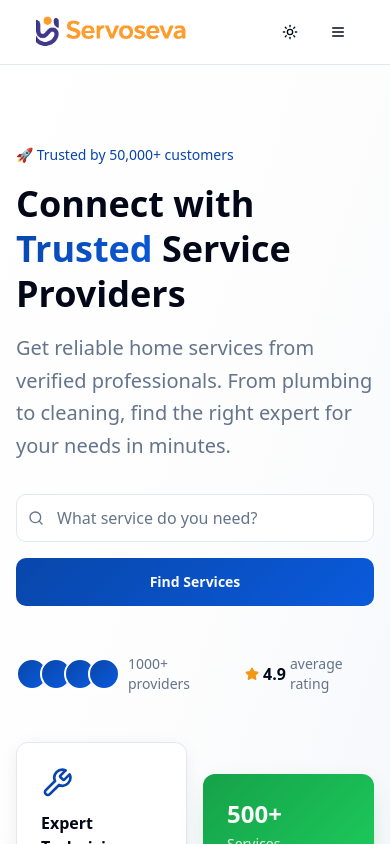
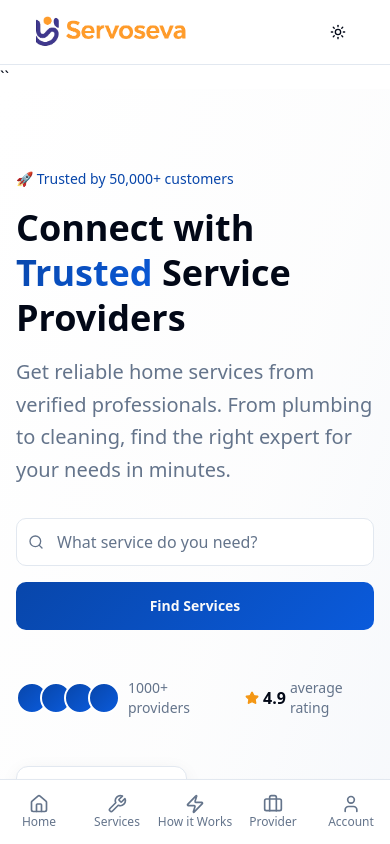
Before and after one commit to Servo-Seva/ServoSevaV1.0, a React (Vite) app in the folder frontend/: page / in a window 390 px wide. Shown: the top 844 px of the page. Built offline with nearby package versions, Linux system fonts and the light colour scheme.

Commit message:
Switched the nav bar (Header) from the top to the bottom for mobile view & changed the route for home.

```diff
--- a/frontend/src/components/Header.tsx
+++ b/frontend/src/components/Header.tsx
@@ -1,21 +1,23 @@
-import { useState } from "react";
 import { Button } from "@/components/ui/button";
-import { Menu, X } from "lucide-react";
 import { ThemeToggle } from "@/components/ThemeToggle";
 import AuthDialog from "@/components/auth/AuthDialog";
+import { Home, Wrench, Zap, Briefcase, User } from "lucide-react";
+import { useNavigate } from "react-router-dom";
+
 
 const Header = () => {
-  const [mobileMenuOpen, setMobileMenuOpen] = useState(false);
-
   const handleNavClick = (id: string) => {
+    if (typeof window === "undefined") return;
     const el = document.querySelector(id);
-    if (el) {
-      el.scrollIntoView({ behavior: "smooth" });
-      setMobileMenuOpen(false);
-    }
+    if (el) el.scrollIntoView({ behavior: "smooth" });
+    else window.scrollTo({ top: 0, behavior: "smooth" }); // fallback for Home
   };
 
+  const navigate = useNavigate();
+
   return (
+    <>
+      {/* Top Header (desktop & theme toggle) */}
       <header className="sticky top-0 z-50 bg-background border-b backdrop-blur">
         <div className="container flex items-center justify-between h-16">
           {/* Logo */}
@@ -57,83 +59,64 @@ const Header = () => {
             </AuthDialog>
           </div>
 
-        {/* Mobile actions */}
+          {/* Mobile actions (top right) */}
           <div className="md:hidden flex items-center gap-2">
             <ThemeToggle />
-          <Button
-            variant="ghost"
-            size="icon"
-            onClick={() => setMobileMenuOpen(!mobileMenuOpen)}
-          >
-            {mobileMenuOpen ? (
-              <X className="h-7 w-7 text-foreground" />
-            ) : (
-              <Menu className="h-7 w-7 text-foreground" />
-            )}
-          </Button>
           </div>
         </div>
+      </header>
 
-      {/* Mobile Menu */}
-      {mobileMenuOpen && (
-        <div className="absolute top-16 left-0 w-full bg-background shadow-md border-t animate-in slide-in-from-top duration-200 z-40">
-          <nav className="flex flex-col gap-6 p-6 text-lg font-medium">
+      {/* Bottom Nav (mobile only) */}
+      <nav
+        className="fixed bottom-0 left-0 right-0 z-[60] bg-background border-t shadow-md md:hidden"
+        aria-label="Mobile navigation"
+      >
+        <div className="grid grid-cols-5 h-16">
+          {/* Home */}
+          <button
+            onClick={() => navigate("/")}
+            className="flex flex-col items-center justify-center text-xs text-muted-foreground hover:text-primary"
+          >
+            <Home className="h-5 w-5" />
+            <span>Home</span>
+          </button>
+
+          {/* Services */}
           <button
             onClick={() => handleNavClick("#services")}
-              className="text-left hover:text-primary"
+            className="flex flex-col items-center justify-center text-xs text-muted-foreground hover:text-primary"
           >
-              Services
+            <Wrench className="h-5 w-5" />
+            <span>Services</span>
           </button>
+
+          {/* How it Works */}
           <button
             onClick={() => handleNavClick("#how-it-works")}
-              className="text-left hover:text-primary"
+            className="flex flex-col items-center justify-center text-xs text-muted-foreground hover:text-primary"
           >
-              How it Works
+            <Zap className="h-5 w-5" />
+            <span>How it Works</span>
           </button>
-            <AuthDialog
-              defaultTab="signup"
-              onOpenChange={(open) => {
-                if (!open) setMobileMenuOpen(false);
-              }}
-            >
-              <Button
-                variant="ghost"
-                className="text-left w-full rounded-sm bg-gray-100 text-gray-950"
-              >
-                Become a Provider
-              </Button>
-            </AuthDialog>
-          </nav>
 
-          <div className="flex flex-col gap-3 px-6 pb-6">
-            <AuthDialog
-              defaultTab="signin"
-              onOpenChange={(open) => {
-                if (!open) setMobileMenuOpen(false);
-              }}
-            >
-              <Button
-                className="w-full rounded-sm bg-gray-100 text-gray-950"
-                variant="ghost"
-              >
-                Sign In
-              </Button>
+          {/* Provider */}
+          <AuthDialog defaultTab="signup">
+            <button className="flex flex-col items-center justify-center text-xs text-muted-foreground hover:text-primary">
+              <Briefcase className="h-5 w-5" />
+              <span>Provider</span>
+            </button>
           </AuthDialog>
 
-            <AuthDialog
-              defaultTab="signup"
-              onOpenChange={(open) => {
-                if (!open) setMobileMenuOpen(false);
-              }}
-            >
-              <Button className="w-full bg-primary text-white hover:bg-primary/90">
-                Get Started
-              </Button>
+          {/* Account */}
+          <AuthDialog defaultTab="signin">
+            <button className="flex flex-col items-center justify-center text-xs text-muted-foreground hover:text-primary">
+              <User className="h-5 w-5" />
+              <span>Account</span>
+            </button>
           </AuthDialog>
         </div>
-        </div>
-      )}
-    </header>
+      </nav>
+    </>
   );
 };
 
--- a/frontend/src/pages/Index.tsx
+++ b/frontend/src/pages/Index.tsx
@@ -9,12 +9,15 @@ const Index = () => {
   return (
     <div className="min-h-screen bg-background">
       <Header />
-      <Hero />
-      <ServiceCategories />
-      <HowItWorks />
-      <Testimonials />
-      <Footer />
+      ``      <main className="pb-20 md:pb-0">
+        <Hero />
+        <ServiceCategories />
+        <HowItWorks />
+        <Testimonials />
+        <Footer />
+      </main>
     </div>
+
   );
 };
 
```
Lines whose indentation alone changed are shown as unchanged.
